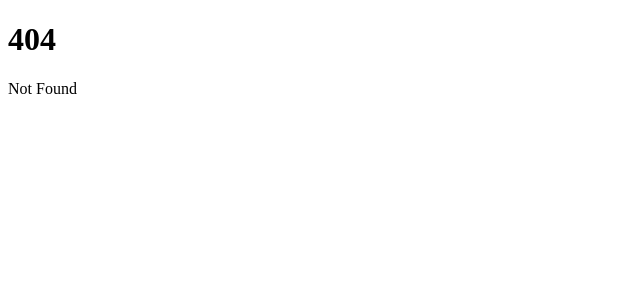
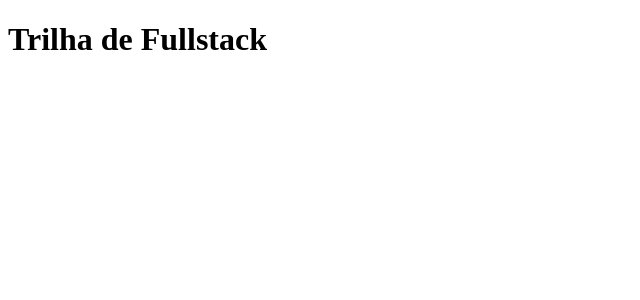
Before and after one commit to Hackathon-Squad-2/front-end-svelte, a SvelteKit app: page /fullstack in a window 1280 px wide. Before the commit this address had no page. Shown: the top 300 px of the page, without its empty margins (0-640 px from the left). Built offline with nearby package versions, Linux system fonts and the light colour scheme.

Commit message:
chore(route): create route for each trilha page

```diff
--- /dev/null
+++ b/src/routes/fullstack/+page.svelte
@@ -0,0 +1 @@
+<h1>Trilha de Fullstack</h1>
--- /dev/null
+++ b/src/routes/qa/+page.svelte
@@ -0,0 +1 @@
+<h1>Trilha de QA</h1>
--- /dev/null
+++ b/src/routes/uxui/+page.svelte
@@ -0,0 +1 @@
+<h1>Trilha de UX/UI</h1>
```
